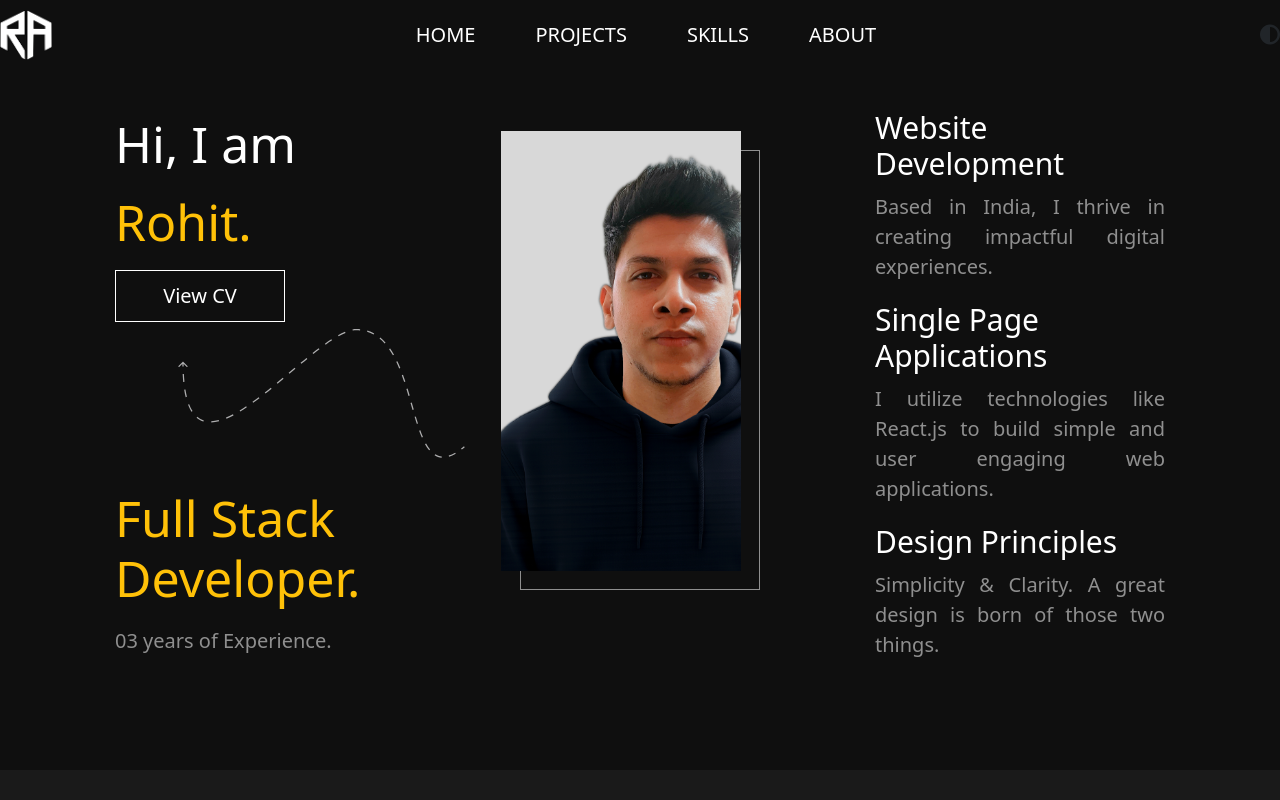
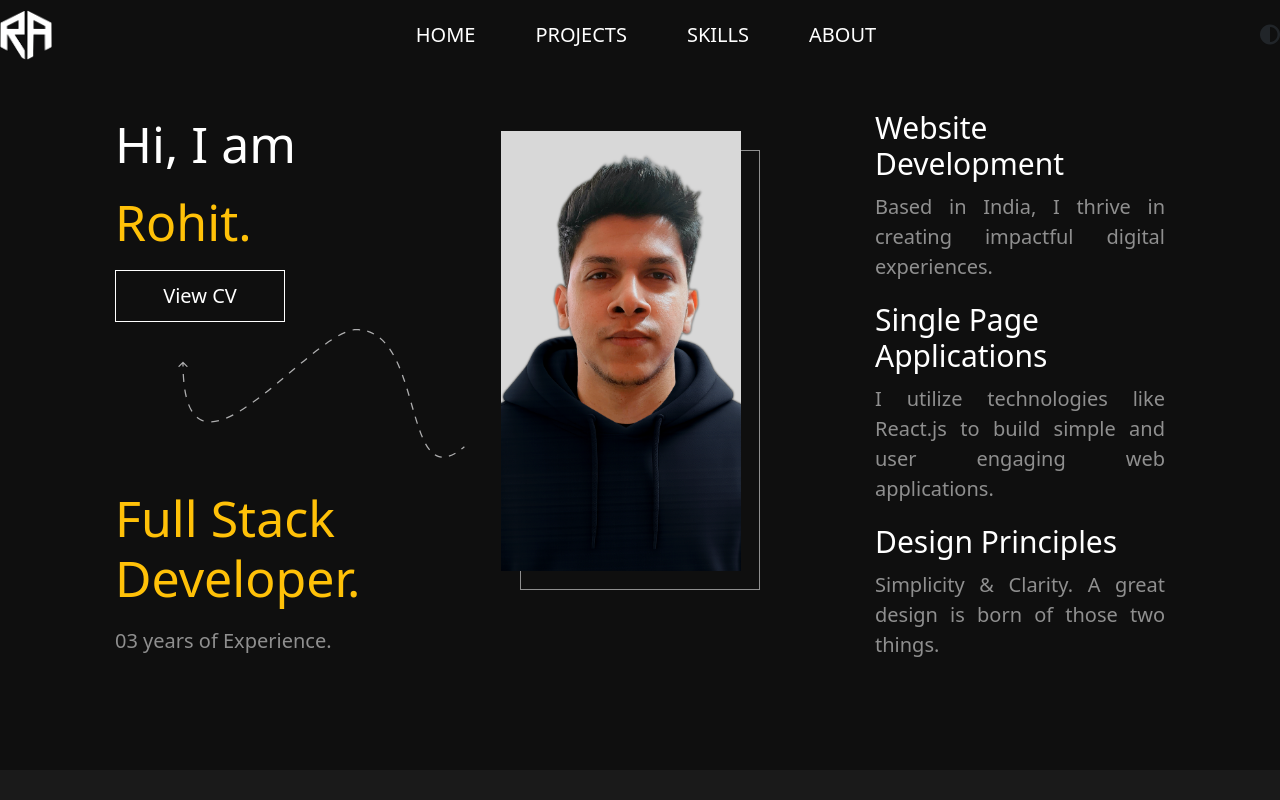
Before and after one commit to rohitashtekar/portfolio, a React (Vite) app in the folder Portfolio/: page / in a window 1280 px wide. Shown: the top 800 px of the page. Built offline with nearby package versions, Linux system fonts and the light colour scheme.

Commit message:
UPDATE: hero img bg position

```diff
--- a/Portfolio/src/styles/pages/home.css
+++ b/Portfolio/src/styles/pages/home.css
@@ -79,7 +79,7 @@
   width: inherit;
   background: url('../../assets/hero-img.png');
   background-size: cover;
-  background-position-x: 22%;
+  background-position-x: 90%;
   margin-top: -1rem;
   margin-left: -1rem;
 }
```
